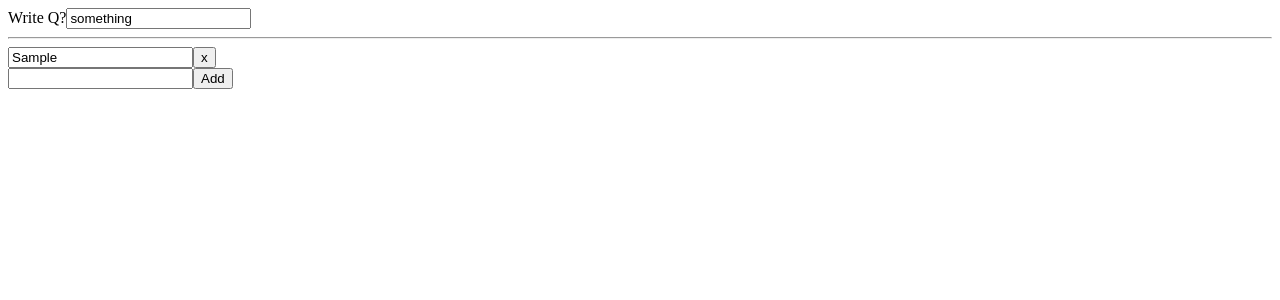
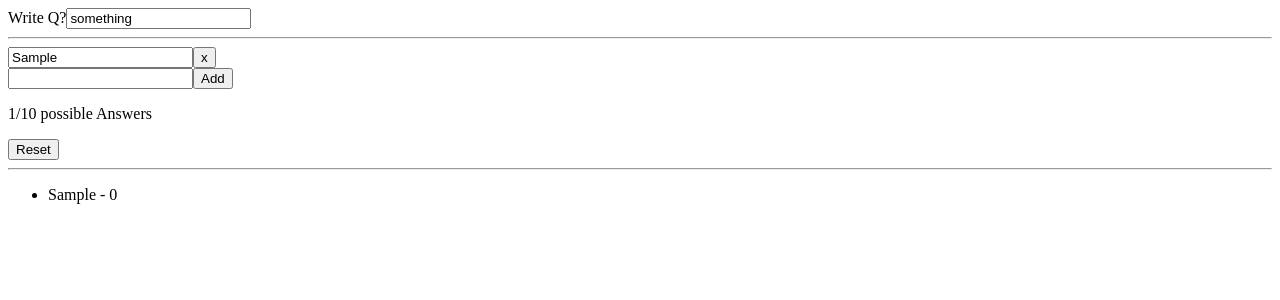
Before and after one commit to ahakem/single-page-poll, a React (Create React App) app: page / in a window 1280 px wide. Both pictures are taken after typing "Sample" into the empty fields and a click on the button "Add". Shown: the top 300 px of the page. Built offline with nearby package versions, Linux system fonts and the light colour scheme.

Commit message:
reset data

```diff
--- a/src/components/poll/CreatePoll.js
+++ b/src/components/poll/CreatePoll.js
@@ -7,6 +7,7 @@ export default function CreatePoll(props) {
     onAddOption,
     onDeleteOption,
     state,
+    onResetData
   } = props
 
   const OptionRef = useRef(null)
@@ -40,8 +41,9 @@ export default function CreatePoll(props) {
         <button onClick={passOption}>Add</button>
       </div>
       }
+      <p>{Object.keys(state.options).length}/10 possible Answers</p>
     </div>
-
+      <button onClick={onResetData}>Reset</button>
     </>
   )
 }
--- /dev/null
+++ b/src/components/poll/Vote.js
@@ -0,0 +1,14 @@
+import React from 'react'
+
+export default function Vote(props) {
+const {state} = props
+
+  return (
+    <ul>
+    {Object.keys(state.options).map((id)=>(
+        <li key={id}>{state.options[id].text} - {state.options[id].votes}</li>
+    ))}
+
+    </ul>
+  )
+}
--- a/src/components/poll/index.js
+++ b/src/components/poll/index.js
@@ -1,6 +1,7 @@
 import React, { useState, useRef } from 'react'
 import CreatePoll from './CreatePoll'
 import usePoll from '../../hooks/usePoll'
+import Vote from './Vote'
 export default function Poll() {
   const {
     onQuestionChange,
@@ -8,6 +9,7 @@ export default function Poll() {
     onAddOption,
     onDeleteOption,
     state,
+    onResetData
   } = usePoll()
   return (
     <div>
@@ -17,7 +19,10 @@ export default function Poll() {
         onAddOption={onAddOption}
         onDeleteOption={onDeleteOption}
         state={state}
+        onResetData={onResetData}
       />
+      <hr />
+      <Vote state={state} />
     </div>
   )
 }
--- a/src/hooks/usePoll.js
+++ b/src/hooks/usePoll.js
@@ -43,12 +43,19 @@ const usePoll = () => {
       options: cloneOptions
     })
   }
+  const onResetData = () => {
+    setState({
+      question: "something",
+      options: {}
+    })
+  }
   return {
     onQuestionChange,
     onOptionChange,
     onAddOption,
     onDeleteOption,
     state,
+    onResetData
   }
 }
 export default usePoll;
```
